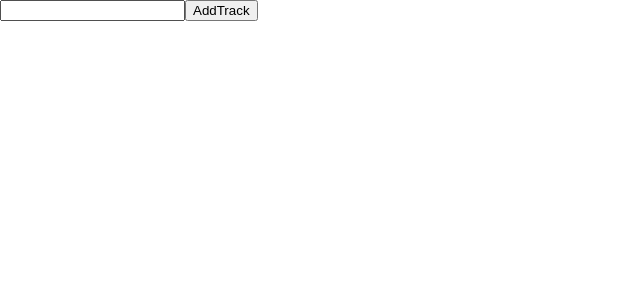
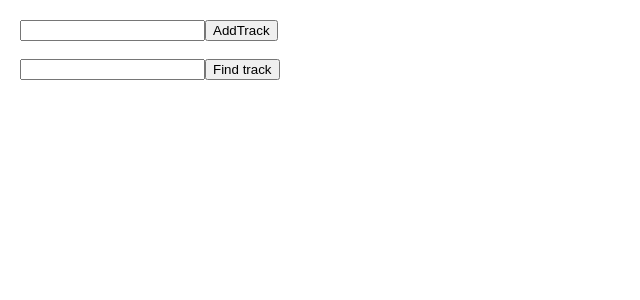
Before and after one commit to Kamesas/simple_to_do_list, a React (Create React App) app: page / in a window 1280 px wide. Shown: the top 300 px of the page, without its empty margins (0-640 px from the left). Built offline with nearby package versions, Linux system fonts and the light colour scheme.

Commit message:
edited App.js connect #2

```diff
--- a/src/App.js
+++ b/src/App.js
@@ -1,29 +1,35 @@
 import React, { Component } from 'react';
-//import MonsterLessons from './mostrLessons/index';
-//import MonsterLessonRedux from './monsterLessonRedux/index';
 import {connect} from 'react-redux';
 
 class App extends Component {
 
 	addTrack() {
 		if (this.trackInput.value !== '') {
-			console.log("add track btn => ", this.trackInput.value);
 			this.props.onAddTrack(this.trackInput.value);
 			this.trackInput.value = '';
 		}
   }
 
+  findTrack() {
+  	console.log(this.searchInput.value);
+  	this.props.onFindTrack(this.searchInput.value);
+  }
+
   render() {
   	console.log("testStore => ", this.props.tracks)
     return (
-      <div className="App">
-        {/*<MonsterLessons />*/}
-        {/*<MonsterLessonRedux />*/}
-
         <React.Fragment>
 
-	        <input type="text" ref={(input) => {this.trackInput = input}}/>
-	        <button onClick={this.addTrack.bind(this)}>AddTrack</button>
+	        <div>
+	        	<input type="text" ref={(input) => {this.trackInput = input}}/>
+	        	<button onClick={this.addTrack.bind(this)}>AddTrack</button>
+	        </div>
+						<br/>
+	         <div>
+	        	<input type="text" ref={(input) => {this.searchInput = input}}/>
+	        	<button onClick={this.findTrack.bind(this)}>Find track</button>
+	        </div>
+
 	        <ul>
 	        	{this.props.tracks.map((item, index) =>
 	        		<li key={index}>{item.name}</li>
@@ -31,8 +37,6 @@ class App extends Component {
 	        </ul>
 
       </React.Fragment>
-
-      </div>
     );
   }
 }
@@ -48,6 +52,9 @@ export default connect(
 				name
 			}
 			dispatch({type: 'ADD_TRACK', payload})
+		},
+		onFindTrack: (name) => {
+			dispatch({ type: 'FIND_TRACK', payload: name})
 		}
 	})
 )(App);
--- a/src/index.css
+++ b/src/index.css
@@ -1,5 +1,5 @@
 body {
-  margin: 0;
+  margin: 20px;
   padding: 0;
   font-family: sans-serif;
 }
--- a/src/reducers/playlists.js
+++ b/src/reducers/playlists.js
@@ -4,7 +4,7 @@ const initialState = [
 ];
 
 export default function playlist(state = initialState, action) {
-  console.log("action => ", action);
+  //console.log("action => ", action);
   if (action.type === 'ADD_PLAYLIST') {
     return [
       ...state.playlists,
--- a/src/reducers/tracks.js
+++ b/src/reducers/tracks.js
@@ -1,7 +1,7 @@
 const initialState = [];
 
 export default function playlist(state = initialState, action) {
-  console.log("action => ", action);
+  //console.log("action => ", action);
   if (action.type === 'ADD_TRACK') {
     return [
       ...state,
```
